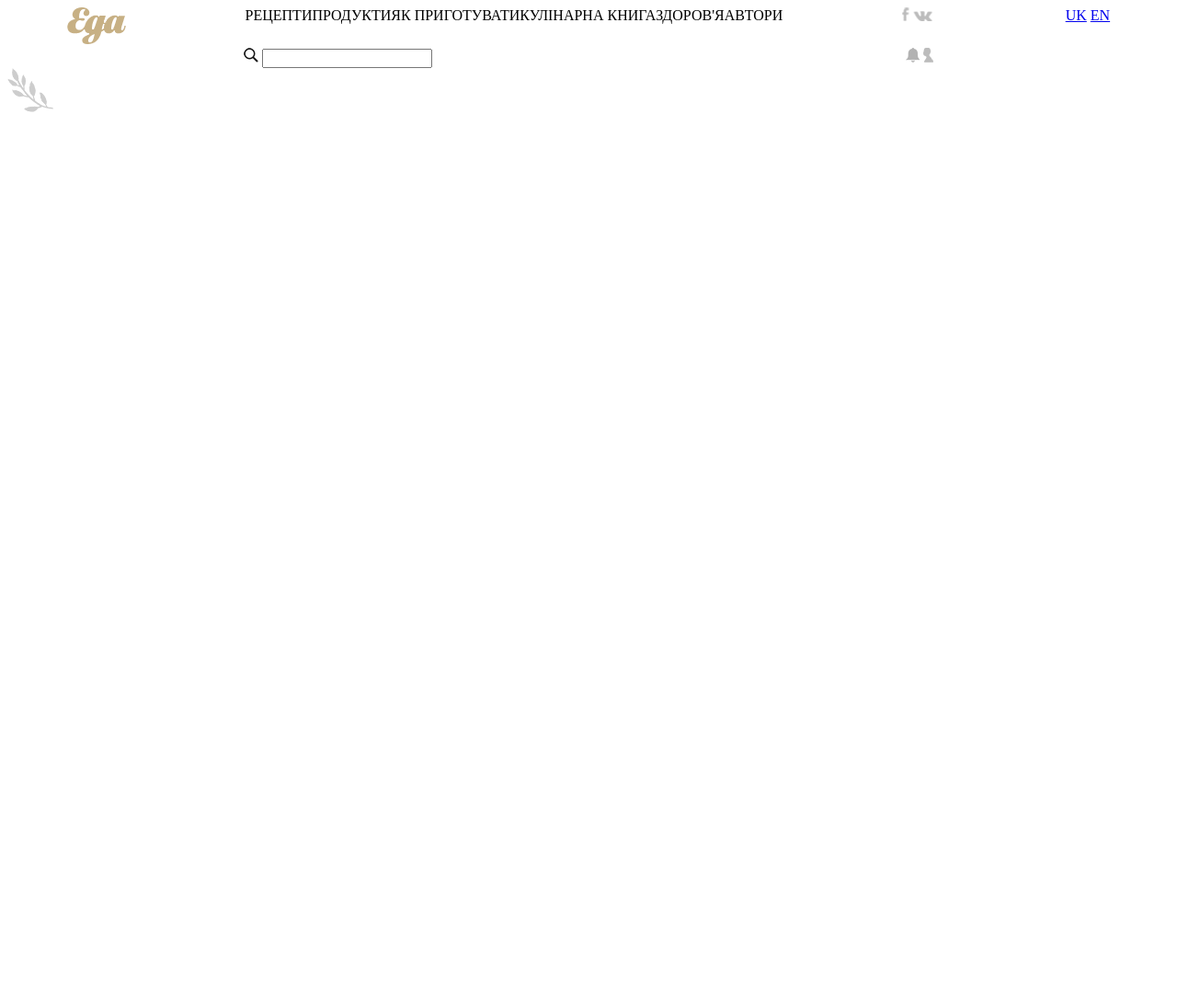
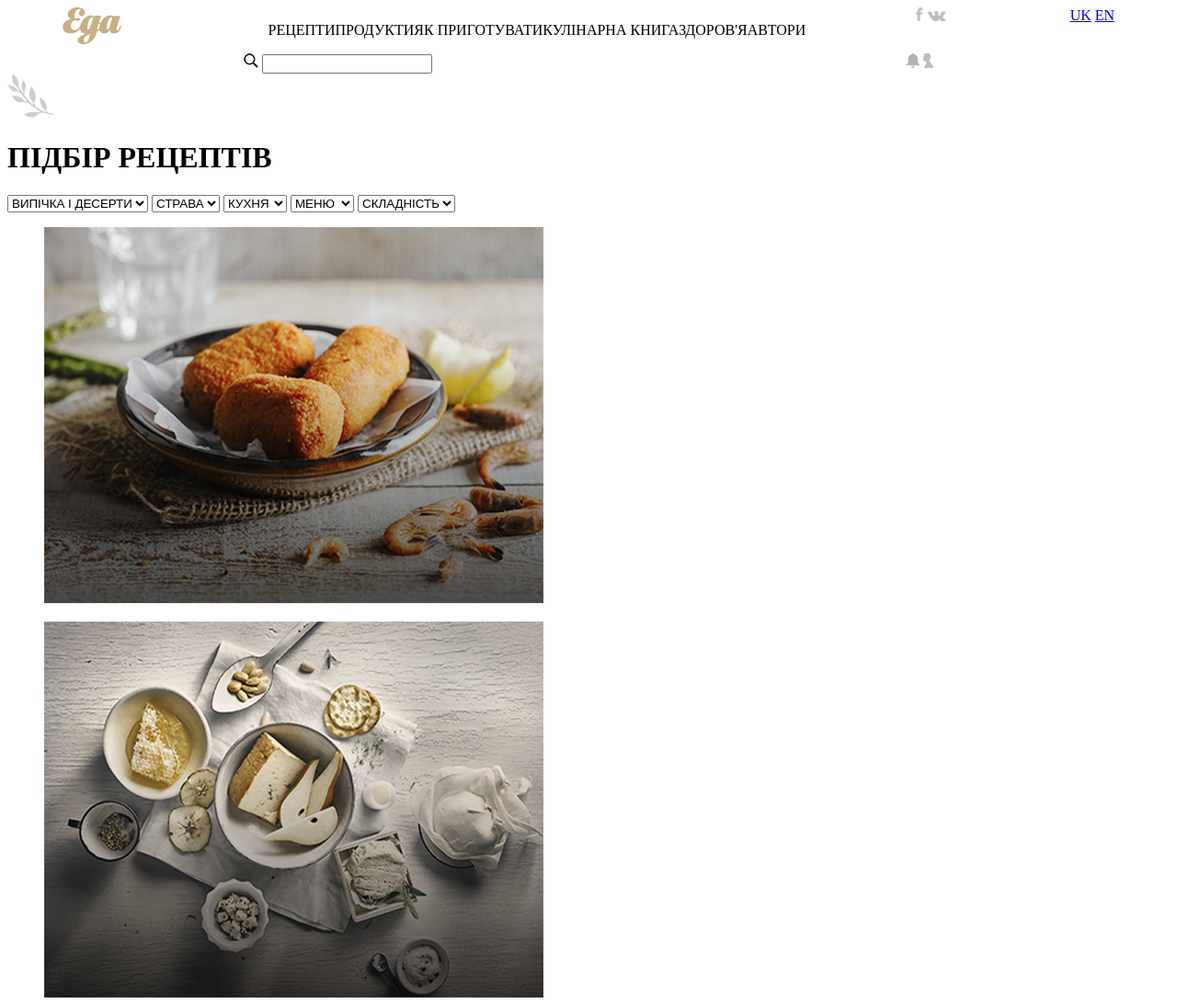
Before and after one commit to Rohozhynska/food, a plain HTML site: page index.html in a window 1280 px wide. Shown: the whole page at 92% size. Before the commit the page ends 800 px from the top, so only its background shows below. Drawn offline with Linux system fonts and the light colour scheme.

Commit message:
add menu

```diff
--- a/css/index.css
+++ b/css/index.css
@@ -1,14 +1,12 @@
 .flex-container {
    display: flex;
    margin: 0;
-  padding-left: 0;
+
   justify-content: space-around;
 }
 ul {
 
   list-style: none;
-  margin: 0;
-  padding-left: 0;
   display: flex;
   justify-content: space-around;
 }
--- a/index.html
+++ b/index.html
@@ -49,6 +49,40 @@
     <div>
         <img src="img/icons/icon_leaf.png" alt="пальмова вітка">
     </div
+    <section>
+        <h1>ПІДБІР РЕЦЕПТІВ</h1>
+        <nav>
+            <select>
+              <option>ВИПІЧКА І ДЕСЕРТИ</option>
+              <option>Пункт 2</option>
+            </select>
+            <select>
+              <option>СТРАВА</option>
+              <option>Пункт 2</option>
+            </select>
+            <select>
+              <option>КУХНЯ</option>
+              <option>Пункт 2</option>
+            </select>
+            <select>
+              <option>МЕНЮ</option>
+              <option>Пункт 2</option>
+            </select>
+            <select>
+              <option>СКЛАДНІСТЬ</option>
+              <option>Пункт 2</option>
+            </select>
+        </nav>
+    </section>
+    <div class="news">
+        <figure>
+            <img src="img/selection/cutlet.png" alt="Курячі ніжки">
+        </figure>
+        <figure>
+            <img src="img/selection/pear.png" alt="Курячі ніжки">
+        </figure>
+
+    </div>
 
 
 
```
Also changed, not shown: img/selection/chef.png (renamed from img/подборка_рецептов/chef.png), img/selection/cutlet.png (renamed from img/подборка_рецептов/cutlet.png), img/selection/flour.png (renamed from img/подборка_рецептов/flour.png), img/selection/honey.png (renamed from img/подборка_рецептов/honey.png), img/selection/latte.png (renamed from img/подборка_рецептов/latte.png), img/selection/pear.png (renamed from img/подборка_рецептов/pear.png), img/selection/sandwich.png (renamed from img/подборка_рецептов/sandwich.png), img/selection/woman.png (renamed from img/подборка_рецептов/woman.png), 2 other files.
